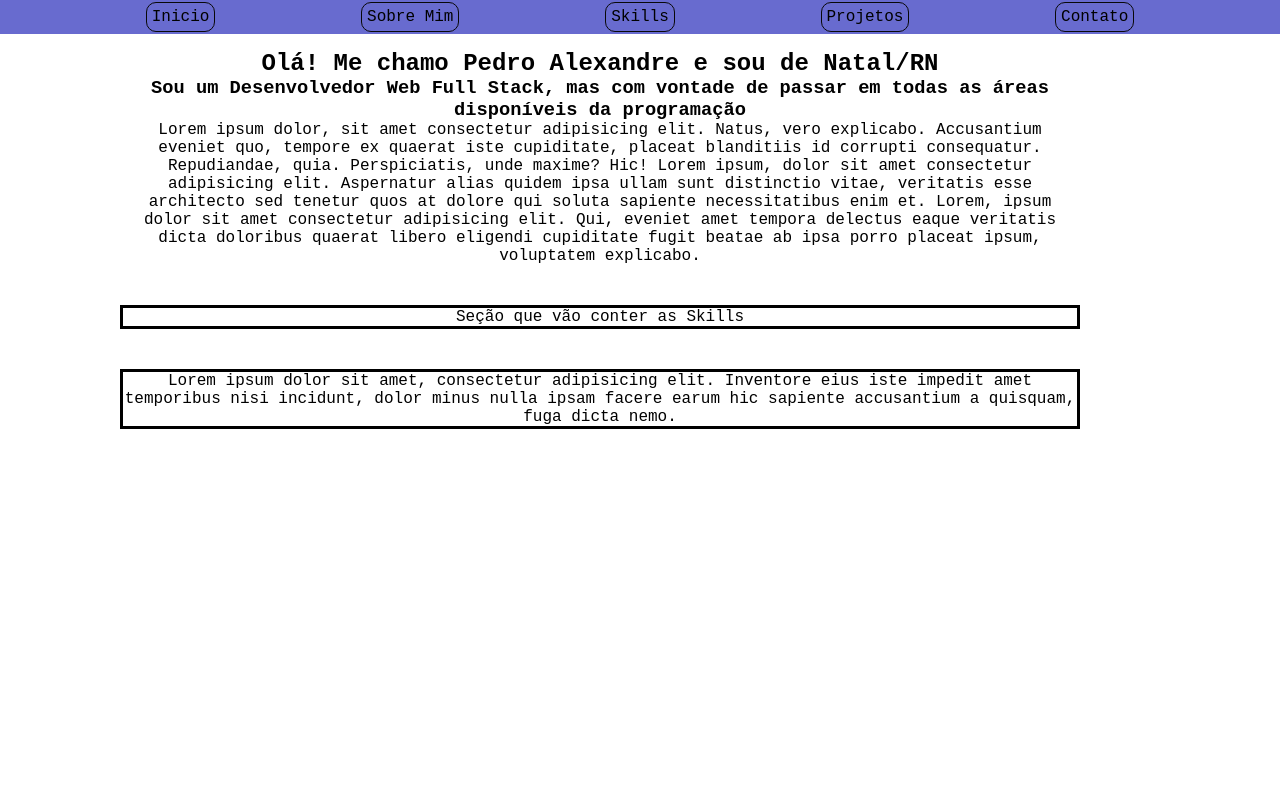
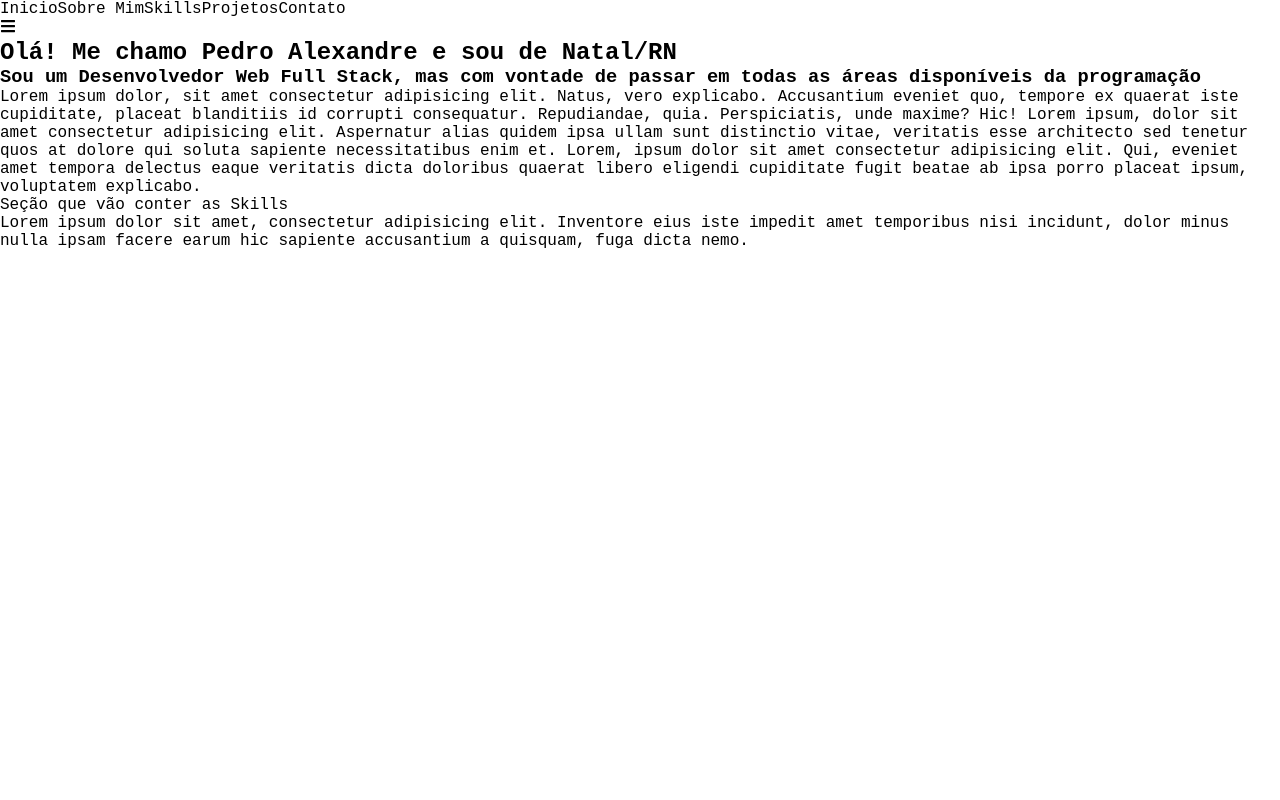
Before and after one commit to pedroasiqueira/portfolio-pedro_alexandre, a React (Vite) app: page / in a window 1280 px wide. Shown: the top 800 px of the page. Built offline with nearby package versions, Linux system fonts and the light colour scheme.

Commit message:
Criando o side bar

```diff
--- a/package.json
+++ b/package.json
@@ -11,7 +11,8 @@
   },
   "dependencies": {
     "react": "^18.2.0",
-    "react-dom": "^18.2.0"
+    "react-dom": "^18.2.0",
+    "react-icons": "^5.2.1"
   },
   "devDependencies": {
     "@types/react": "^18.2.66",
--- a/src/components/AsideMenu.tsx
+++ b/src/components/AsideMenu.tsx
@@ -1,11 +1,17 @@
-export default function AsideMenu() {
+import { FaTimes } from "react-icons/fa";
+
+export default function AsideMenu({ active }) {
+
+  const closeSideBar= () => {
+    active(false)
+  }
   return(
-    <nav className="asideMenu">
-      <a>Inicio</a>
-      <a>Sobre Mim</a>
-      <a>Skills</a>
-      <a>Projetos</a>
-      <a>Contato</a>
-    </nav>
+    <aside
+    className="aside-menu"
+    sideBar={active}>
+      <FaTimes
+      className="fatimes"
+      onClick={closeSideBar}/>
+    </aside>
   )
 }
--- a/src/components/Header.tsx
+++ b/src/components/Header.tsx
@@ -1,9 +1,19 @@
+import { useState } from "react";
+import AsideMenu from "./AsideMenu"
 import NavMenu from "./NavMenu"
+import { FaBars } from "react-icons/fa";
 
 export default function Header() {
+  const [sideBar, setSideBar] = useState(false)
+  const showSideBar = () => setSideBar(!sideBar)
+
   return(
     <header className="header-pag">
       <NavMenu />
+      <FaBars
+      className="fabars"
+      onClick={showSideBar} />
+      {sideBar && <AsideMenu active={setSideBar}/>}
     </header>
   )
 }
--- a/src/css/App.css
+++ b/src/css/App.css
@@ -4,9 +4,60 @@
   padding: 0;
 }
 
-@media screen and (max-width: 425px){
-  .header-pag {
+/* body {
+  width: 100vw;
+  height: 100vh;
+} */
+
+@media screen and (max-width: 600px){
+  .header-pag .navMenu{
     display: none;
+  }
+
+  .header-pag{
+    height: 70px;
+    display: flex;
+    background-color: #1A202C;
+  }
+
+  .fabars{
+    position: fixed;
+    color: white;
+    width: 30px;
+    height: 30px;
+    margin-top: 5px;
+    margin-left: 5px;
+    cursor: pointer;
+  }
+
+  .fatimes{
+    position: fixed;
+    color: white;
+    width: 30px;
+    height: 30px;
+    margin-top: 5px;
+    margin-left: 5px;
+    cursor: pointer;
+  }
+
+  .aside-menu {
+    background-color: #171923;
+    position: fixed;
+    height: 100%;
+    width: 300px;
+    animation: showSideBar .4s;
+    opacity: 0.95;
+  }
+
+  @keyframes showSideBar {
+    from {
+      opacity: 0;
+      width: 0;
+    }
+    to{
+      opacity: 0.95;
+      width: 300px;
+    }
   }
 
   .main-pag {
@@ -31,7 +82,7 @@
 
 
 
-@media screen and (min-width: 425px){
+/* @media screen and (min-width: 425px){
   .header-pag {
     background-color: rgb(104, 107, 207);
     padding: 2px 0;
@@ -93,7 +144,12 @@
 
 
 @media screen and (min-width: 1200px){
-  body {
+  .main-pag {
+    width: 100vw;
+  }
+
+  .main-pag section {
     max-width: 1200px;
+    align-self: center;
   }
-}
+} */
--- /dev/null
+++ b/src/css/appsalvo.css
@@ -0,0 +1,110 @@
+* {
+  font-family: 'Courier New', Courier, monospace;
+  margin: 0;
+  padding: 0;
+}
+
+@media screen and (max-width: 450px) and (min-width: 350px){
+  body {
+    background-color: red;
+  }
+
+  header {
+    display: none;
+  }
+
+  .main-pag {
+    margin-left: 5px !important;
+    margin-right: 5px !important;
+
+  }
+
+  .about {
+    margin-top: 0px !important
+  }
+
+}
+
+body {
+  /* background-color: pink; */
+  /* max-width: 1000px; */
+}
+
+.header-pag {
+  background-color: rgb(104, 107, 207);
+  padding: 2px 0;
+  margin-left: auto;
+  margin-right: auto;
+  position: fixed;
+  width: 100%;
+  /* border-radius: 10px; */
+  /* max-width: 90%; */
+}
+
+.navMenu {
+  display: flex;
+  justify-content: space-evenly;
+  /* margin-left: 10px; */
+  /* margin-right: 10px; */
+  /* width: 90%; */
+  /* flex-direction: row; */
+  /* background-color: rgb(204, 115, 95); */
+}
+
+.navMenu a {
+  color: black;
+  padding: 5px;
+  border-radius: 10px;
+  border: 1px solid rgb(8, 8, 8);
+}
+
+/* .navMenu li {
+  display: inline-flex;
+} */
+
+.navMenu a:hover {
+  opacity: 0.5;
+  background-color: aqua;
+  /* padding: 10px; Só quero que aumente um. Provavelmente vou ter que fazer no código */
+}
+
+.navMenu a:active {
+  opacity: 0.9;
+  /* background-color: rgb(234, 234, 234); */
+  /* border: solid rgb(255, 255, 255); */
+  flex: 1 auto;
+  text-align: center;
+}
+
+.main-pag {
+  display: flex;
+  flex-direction: column;
+  align-content: center;
+  /* width: 80%; */
+  margin-left: 50px;
+  margin-right: 50px;
+  /* justify-content: center; */
+  /* align-items: center; */
+  /* border: solid green; */
+}
+
+.about {
+  text-align: center;
+  margin-top: 50px;
+  /* quando cel tiver usando coloca 60px na margin */
+  /* border: 3px solid black; */
+}
+
+.skills-and-projects {
+  text-align: center;
+  margin-top: 40px;
+  border: 3px solid black;
+}
+
+  /* .skills {
+
+}
+
+  .projects {
+
+  } */
```
Also changed, not shown: src/components/AsideMenuItems.tsx (added, +11 -0 lines), 1 other file (tests, documents, lock files or other folders).
